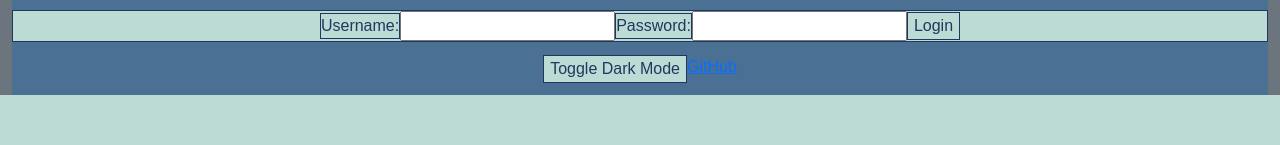
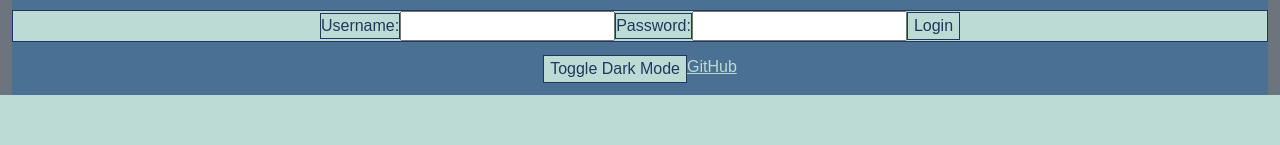
Before and after one commit to JohnMurdo/startup-template, a React (Vite) app: page /login in a window 1280 px wide. Shown: the part 152-297 px from the top of the page. Built offline with nearby package versions, Linux system fonts and the light colour scheme.

Commit message:
fix github link

```diff
--- a/src/app.css
+++ b/src/app.css
@@ -89,7 +89,7 @@ footer {
 }
 
 footer a {
-
+    color: var(--bg);
 }
 
 /* ---------- Navigation Text ---------- */
```
